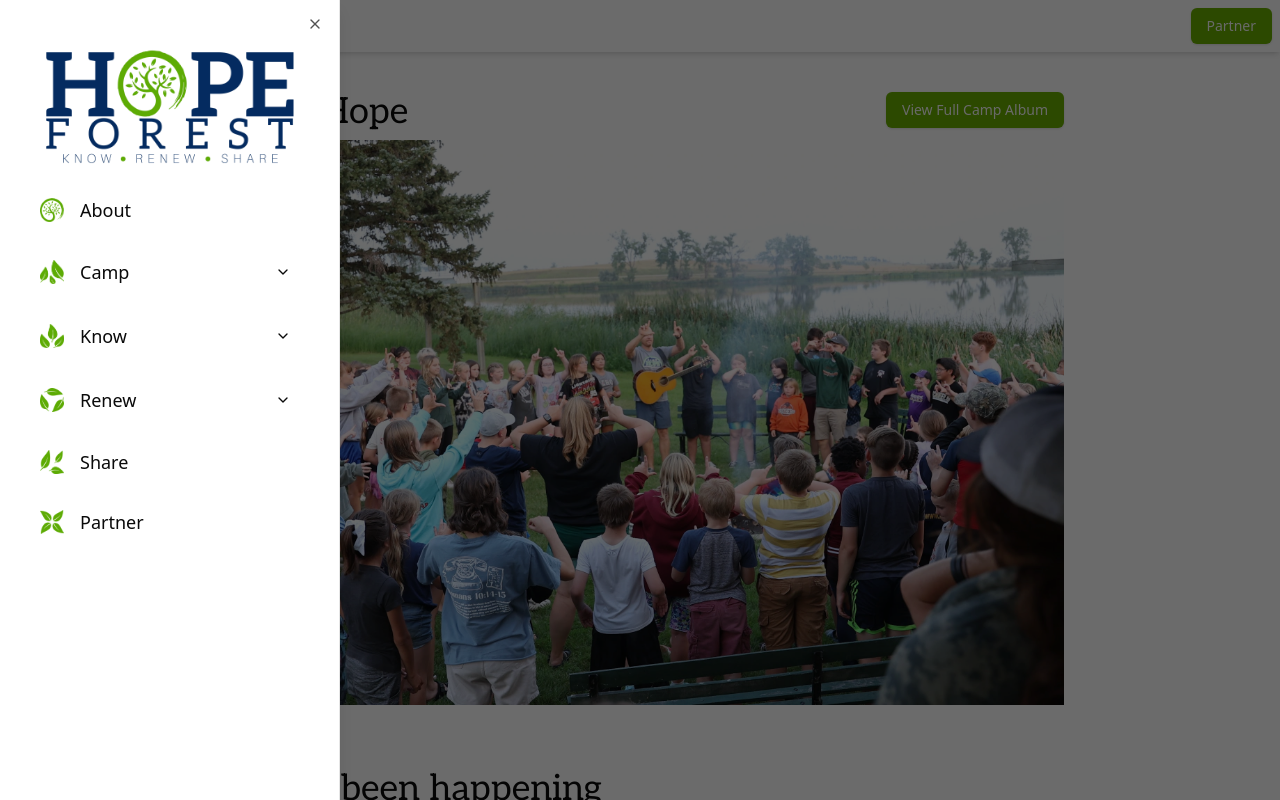
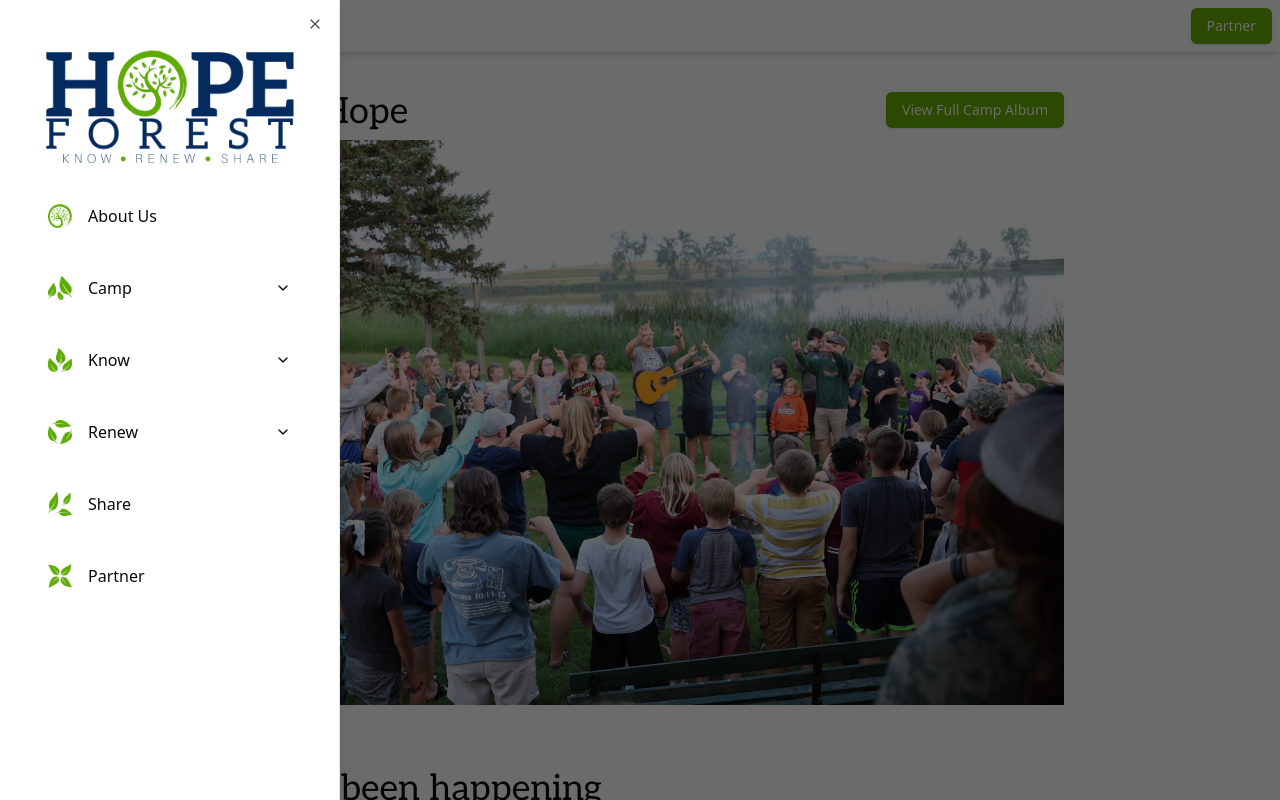
Before and after one commit to officialeldrx/hopeforest, a Next.js app: page /camp/about in a window 1280 px wide. Both pictures are taken after a click on the button "Toggle navigation menu". Shown: the top 800 px of the page. Built offline with nearby package versions, Linux system fonts and the light colour scheme.

Commit message:
2025 update

```diff
--- a/app/camp/about/page.tsx
+++ b/app/camp/about/page.tsx
@@ -30,14 +30,15 @@ const sections: section[] = [
         link: "/camp/register",
         button: "Register",
     },
-    // {
-    //     title: "Volunteer Opportunities",
-    //     body: `We're always looking for dedicated volunteers to help make Camp Hope a success. If you're interested in serving at Camp Hope, please click the button below to begin the application process.`,
-    //     link: "/camp/volunteer",
-    //     button: "Volunteer",
-    // },
     {
         title: "Volunteer Opportunities",
+        body: `We're always looking for dedicated volunteers to help make Camp Hope a success. If you're interested in serving at Camp Hope, please click the button below to begin the application process.`,
+        link: "/camp/volunteer",
+        button: "Volunteer",
+    },
+    {
+        title: "Volunteer Opportunities",
+        image: "/images/volunteer.webp",
         body: `We're always looking for dedicated volunteers to help make Camp Hope a success. Volunteer applications will be available soon.`,
     },
     {
--- a/app/camp/info/page.tsx
+++ b/app/camp/info/page.tsx
@@ -3,10 +3,14 @@ import type { section } from "@/components/ui/content-section"
 
 const sections: section[] = [
     {
-        title: "Camp Hope - Two Sessions!",
+        title: "Camp Hope",
+        link: "/camp/register",
+        image: "/images/camp3.webp",
+        button: "Register",
+    },
+    {
+        title: "Two Sessions!",
         body: "Session 1: July 27-August 1\nSession 2: August 3-8\n\nCamp Hope is a place where children ages 7-12 learn to know hope in Christ, renew their hope in Christ, and to share hope in Christ through godly relationships, intentional activities, and discovering the wonders of God's creation.",
-        link: "/camp/register",
-        button: "Register",
     },
     {
         title: "Activities",
@@ -38,7 +42,7 @@ const sections: section[] = [
     },
     {
         title: "Contact Information",
-        body: "Camp Directors:\nTodd and Kim Erickson\nPhone: 701-339-0525\nEmail: kim@hopeforestnd.com\n\nSend Mail to Camp:\nCamper's Name\nc/o Camp Hope\nPO Box 102\nDrake, ND 58036\n\nHope Forest Ministry Address:\nPO Box 32570\nMinot, ND 58702",
+        body: "Camp Directors:\nTodd and Kim Erickson\nPhone: 701-339-0525\nEmail: kim@hopeforestnd.com\n\nSend Mail to Camp:\nCamper's Name\nc/o Camp Hope\nPO Box 102\nDrake, ND 58036\n\nHope Forest Ministry Address:\nPO Box 3570\nMinot, ND 58702",
     },
 ]
 
--- a/app/camp/register/page.tsx
+++ b/app/camp/register/page.tsx
@@ -46,7 +46,7 @@ export default function Home() {
                 style={{ width: "100%", maxWidth: "30em" }}
                 className="breeze_form_embed"
                 data-subdomain="hopeforest"
-                data-address="camphope"
+                data-address="camphope25"
                 data-width="100%"
                 data-border_width="0"
                 data-border_color="000000"
--- a/components/navigation.tsx
+++ b/components/navigation.tsx
@@ -15,7 +15,7 @@ type NavItem = {
 
 const navItems: NavItem[] = [
     {
-        title: "About",
+        title: "About Us",
         imageSrc: "/icons/home.png",
         href: "/about",
     },
@@ -29,20 +29,26 @@ const navItems: NavItem[] = [
             { title: "Payments", href: "/camp/payment" },
             { title: "Register", href: "/camp/register" },
             { title: "Release Form", href: "/camp/release" },
-            // { title: "Volunteer", href: "/camp/volunteer" },
+            { title: "Volunteer", href: "/camp/volunteer" },
         ],
     },
     {
         title: "Know",
         imageSrc: "/icons/know.png",
         href: "/know",
-        subItems: [{ title: "Events", href: "/know/events" }],
+        subItems: [
+            { title: "About", href: "/know" },
+            { title: "Events", href: "/know/events" }
+        ],
     },
     {
         title: "Renew",
         imageSrc: "/icons/renew.png",
         href: "/renew",
-        subItems: [{ title: "Reservations", href: "/renew/reservations" }],
+        subItems: [
+            { title: "About", href: "/renew" },
+            { title: "Reservations", href: "/renew/reservations" }
+        ],
     },
     {
         title: "Share",
@@ -95,33 +101,31 @@ export function NavMenu() {
                                 <img src="/icons/logo.png" alt="Hope Forest" className="w-64 mx-auto mb-4" />
                             </a>
                             <nav className="space-y-2 overflow-y-auto flex-grow">
-                                {navItems.map((item, index) => (
+                                {navItems.map((item) => (
                                     <Collapsible
                                         key={item.title}
                                         open={openSection === item.title}
                                         onOpenChange={() => toggleSection(item.title)}
                                     >
                                         <div className="flex items-center justify-between px-4 py-3 rounded-md hover:bg-primary/10 transition-all">
-                                            <a href={item.href} className="flex items-center gap-4 w-full" onClick={() => setIsOpen(false)}>
-                                                <img src={item.imageSrc || "/placeholder.svg"} alt="" className="w-6 h-6" />
-                                                <span className="text-lg">{item.title}</span>
-                                            </a>
-                                            {item.subItems && (
                                             <CollapsibleTrigger asChild>
-                                                    <button
-                                                        className="p-2"
+                                                <a
+                                                    href={item.subItems ? '' : item.href}
+                                                    className="p-2 flex items-center gap-4 w-full"
                                                     onClick={(e) => {
-                                                            e.preventDefault()
+                                                        item.subItems && e.preventDefault()
                                                         toggleSection(item.title)
                                                     }}
                                                 >
+                                                    <img src={item.imageSrc || "/placeholder.svg"} alt="" className="w-6 h-6" />
+                                                    {item.title}
+                                                    {item.subItems && (
                                                         <ChevronDown
                                                             className={`w-4 h-4 transition-transform duration-200 ${openSection === item.title ? "rotate-180" : ""
-                                                                }`}
-                                                        />
-                                                    </button>
+                                                                } ml-auto`}
+                                                        />)}
+                                                </a>
                                             </CollapsibleTrigger>
-                                            )}
                                         </div>
                                         {item.subItems && (
                                             <CollapsibleContent className="pl-10 space-y-2 mt-2">
--- a/components/ui/content-section.tsx
+++ b/components/ui/content-section.tsx
@@ -24,16 +24,15 @@ export default function ContentSection({ section }: { section: section }) {
                 </div>
             ) : (
                 <>
-                    <div className="h-full flex justify-between">
+                    <div className="h-full flex justify-between flex-col md:flex-row gap-2">
                         <h1 className={`text-4xl ${section.body || section.image ? '' : 'text-center'}`}>{section.title}</h1>
                         {(section.link && section.button) && <a href={section.link}><Button>{section.button}</Button></a>}
-                        {section.buttons && <div className="flex gap-4">{section.buttons.map((button, index) => <a key={index} href={button.link}><Button>{button.text}</Button></a>)}</div>}
+                        {section.buttons && <div className="flex gap-4 ">{section.buttons.map((button, index) => <a key={index} href={button.link}><Button>{button.text}</Button></a>)}</div>}
                     </div>
-
-                    {section.body && <span className="text-lg whitespace-pre-line">{section.body}</span>}
 
                     {section.image && <Image src={section.image} alt='' width={1000} height={1000} />}
 
+                    {section.body && <span className="text-lg whitespace-pre-line">{section.body}</span>}
                 </>
             )
             }
```
Also changed, not shown: public/images/camp3.webp (added), public/images/volunteer.webp (added). Lines whose indentation alone changed are shown as unchanged.
